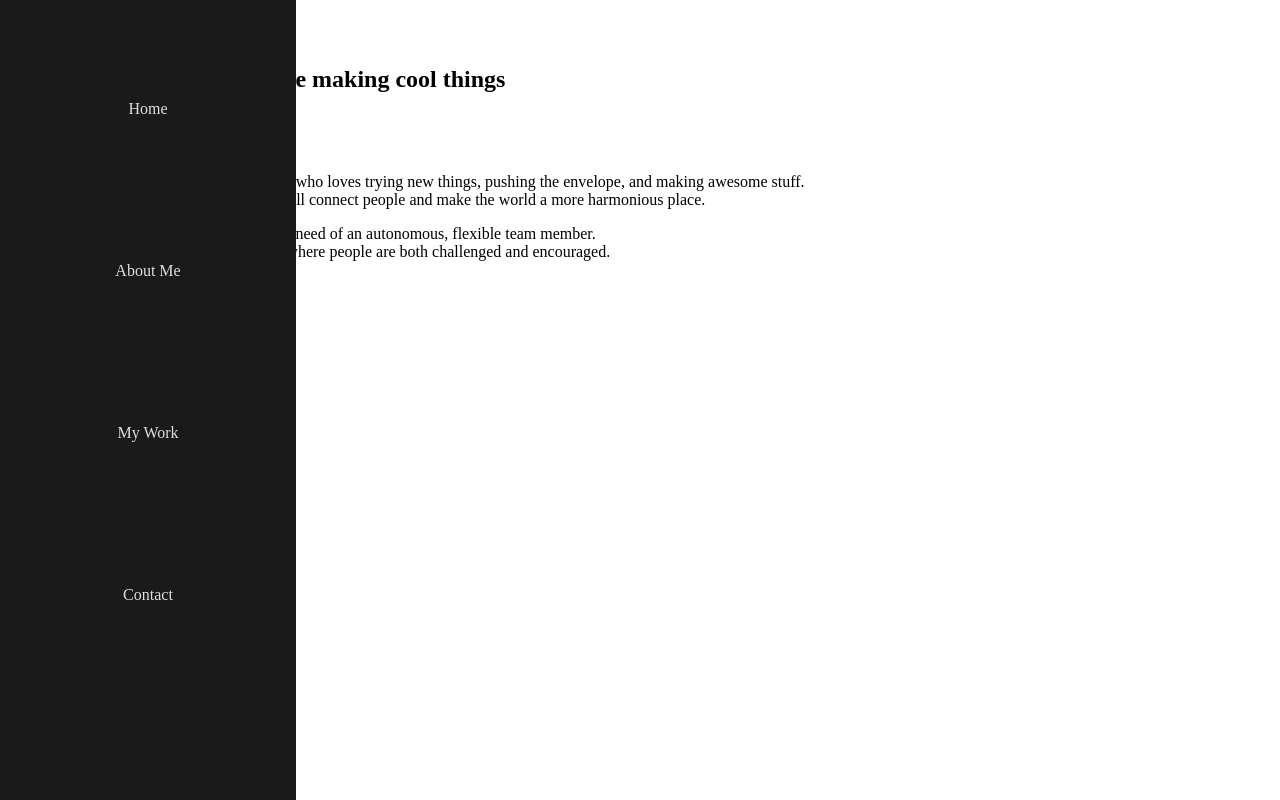
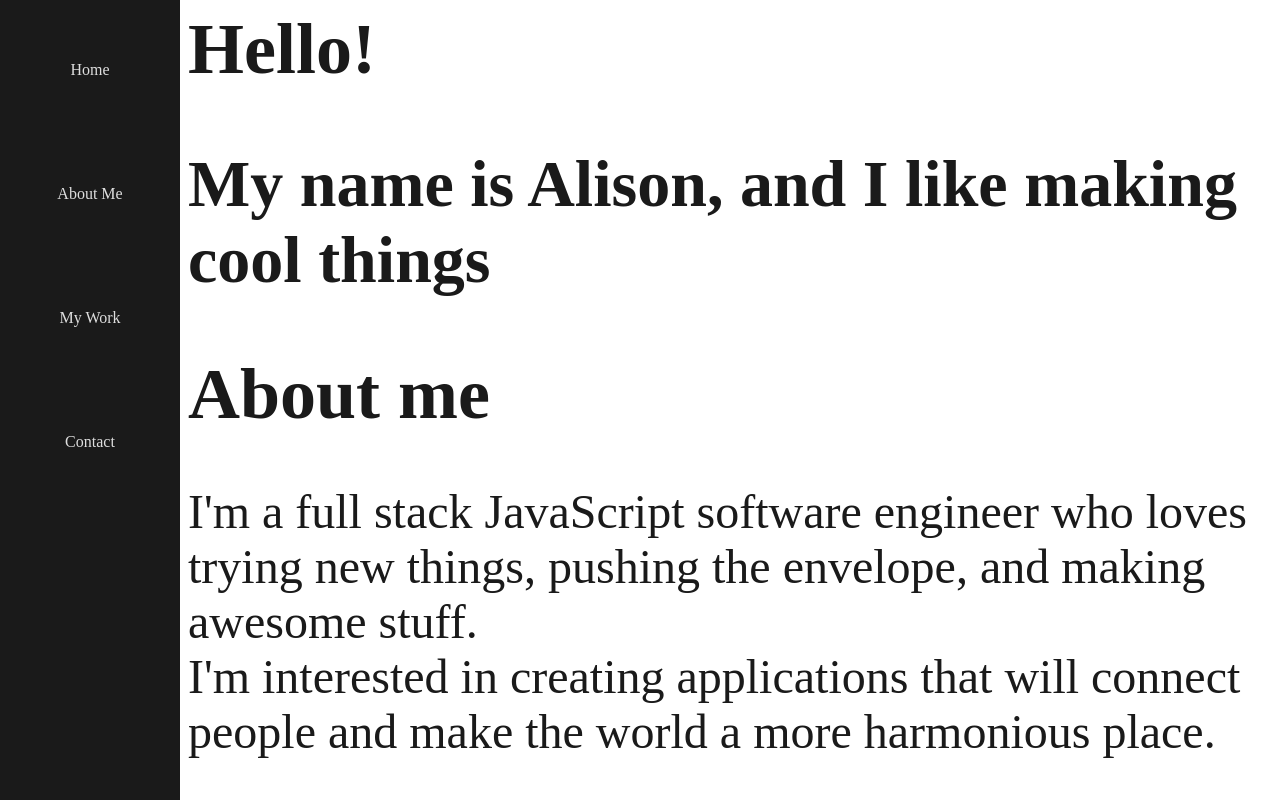
Before and after one commit to shimoal/personal_site, a React app: page / in a window 1280 px wide. Shown: the top 800 px of the page. Built offline with nearby package versions, Linux system fonts and the light colour scheme.

Commit message:
Add styling to content, increase content font size for testing

```diff
--- a/src/pages/Content.js
+++ b/src/pages/Content.js
@@ -4,10 +4,11 @@ import AboutPage from './AboutPage.js';
 import ContactPage from './ContactPage.js';
 import HomePage from './HomePage.js';
 import MyWorkPage from './MyWorkPage.js';
+import style from '../../styles/Content.css';
 
 export default function Content() {
 return (
-		<div>
+		<div className="content">
 			<HomePage />
 			<AboutPage />
 			<MyWorkPage />
--- /dev/null
+++ b/styles/Content.css
@@ -0,0 +1,16 @@
+.content {
+	color: #1a1a1a;
+	margin-left: 180px;
+}
+
+.content h1 {
+	font-size: 72px;
+}
+
+.content h2 {
+	font-size: 66px;
+}
+
+.content p, li {
+	font-size: 48px;
+}
--- a/styles/SideBar.css
+++ b/styles/SideBar.css
@@ -3,10 +3,8 @@
   height: 100%;
   position: fixed;
   left: 0;
-	min-width: 150px;
-	padding: 20px;
   top: 0;
-  width: 20%;
+  width: 180px;
 }
 
 .SideBar p {
```
